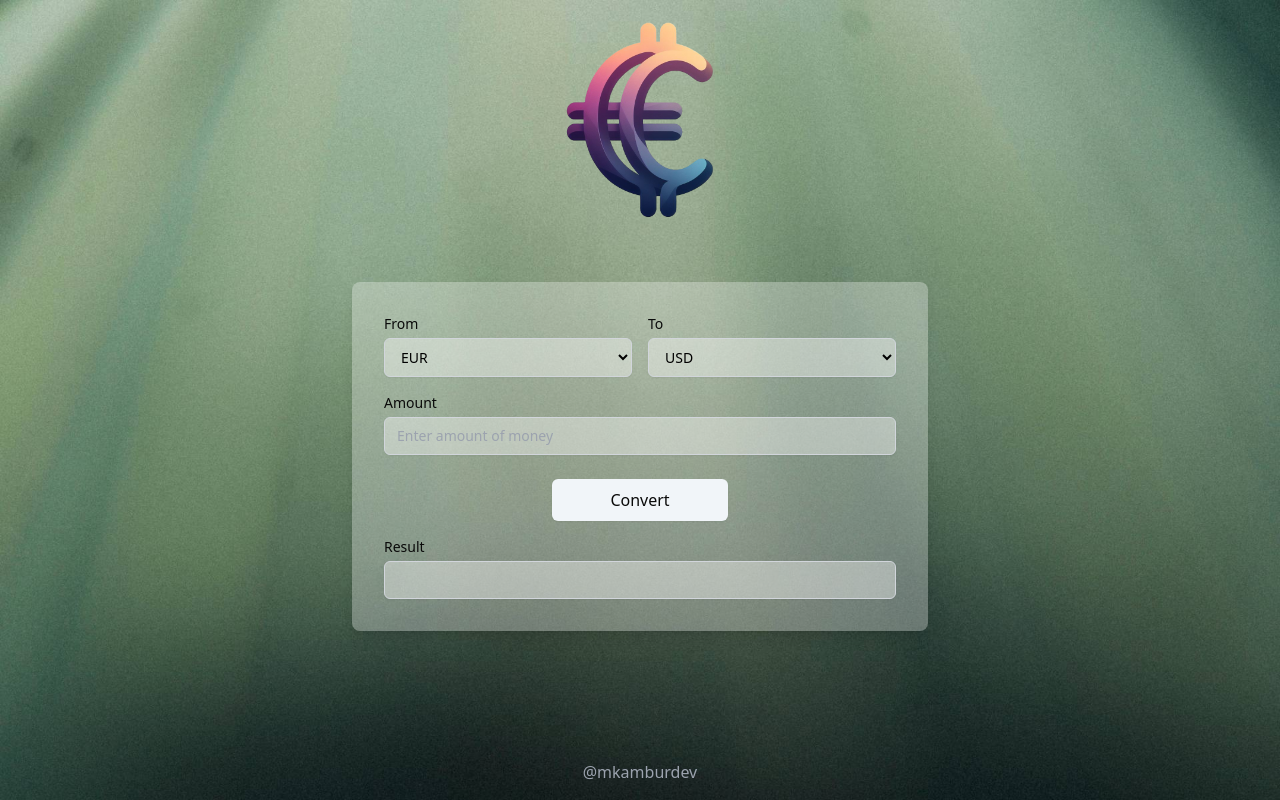
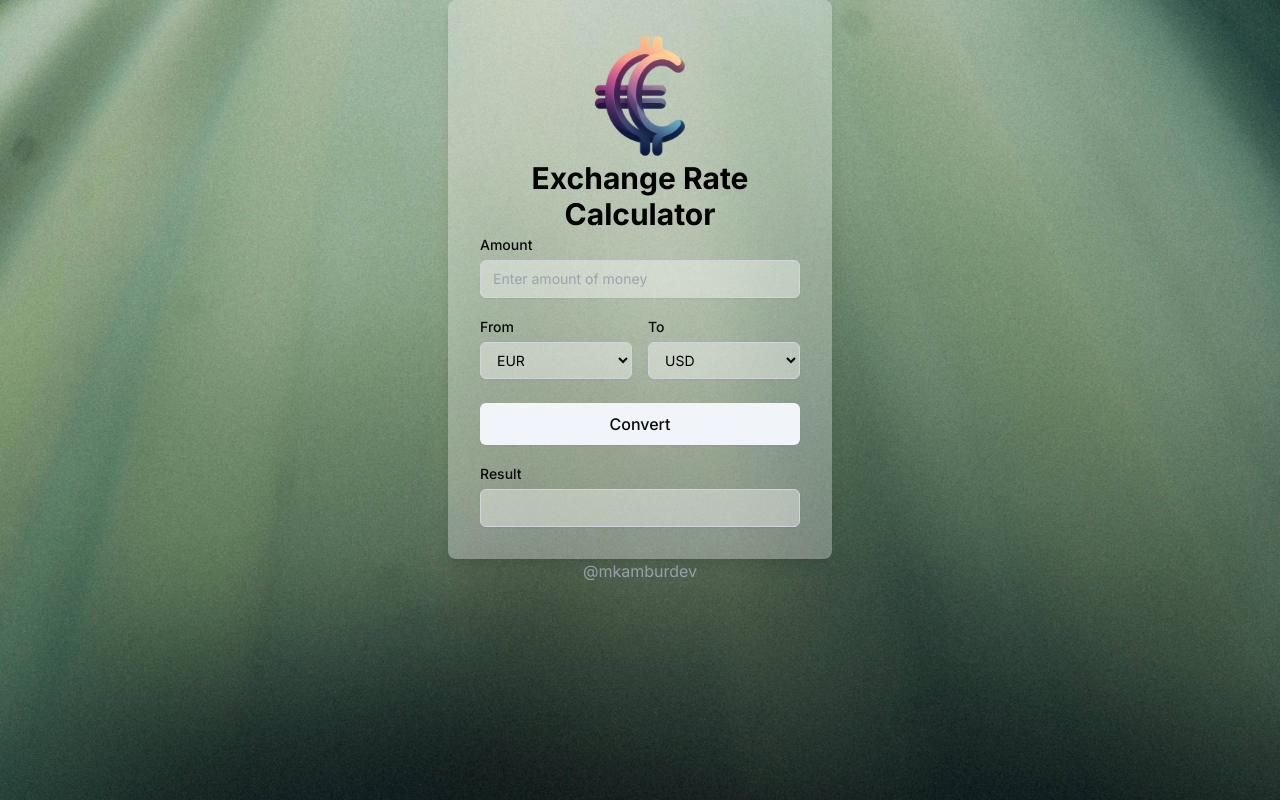
Before and after one commit to mkamburdev/Currency-Converter, a website: page build/index.html in a window 1280 px wide. Drawn offline with Linux system fonts and the light colour scheme.

Commit message:
Update margin-top utility classes for improved spacing consistency

```diff
--- a/build/index.html
+++ b/build/index.html
@@ -7,18 +7,37 @@
 	<meta http-equiv="X-UA-Compatible" content="ie=edge" />
 	<link rel="stylesheet" href="./css/output.css">
 	<title>Currency Converter | mkamburdev</title>
+	<link rel="preconnect" href="https://fonts.googleapis.com">
+	<link rel="preconnect" href="https://fonts.gstatic.com" crossorigin>
+	<link href="https://fonts.googleapis.com/css2?family=Inter:wght@100..900&display=swap" rel="stylesheet">
 </head>
 
-<body class="flex flex-col items-center justify-center min-h-screen bg-gray-100"
+<body class="flex flex-col h-svh bg-gray-100 font-nunito"
 	style="background-image: url('./img/background.jpeg'); background-size: cover;">
-	<div class="flex justify-center fixed top-0 inset-x-0 mt-4">
-		<a href="./index.html"><img src="./img/logo.png" alt="Logo" class="w-52 h-52"></a>
+	<!-- CONTAINER -->
+	<div class="relative flex flex-col items-center justify-center h-svh;">
+		<!-- FORM -->
+		<form id="conversion-form" class="w-96 max-w-xl backdrop-blur-0 bg-white/30 rounded-lg shadow-lg p-8">
+			<!-- LOGO -->
+			<div class="relative mx-auto">
+				<img class="w-32 h-32 mx-auto" src="./img/logo.png" alt="logo" />
 			</div>
 
-	<form id="conversion-form" class="mt-28 w-11/12 max-w-xl h-full backdrop-blur-0 bg-white/30 rounded-lg shadow-lg p-8">
+			<h1 class="text-3xl font-bold text-center">Exchange Rate Calculator</h1>
+
 			<div class="grid grid-cols-2 gap-4">
+				<!-- AMOUNT -->
+				<div class="col-span-2">
+					<label for="convert-count" class="text-sm font-medium text-neutral-950">Amount</label>
+					<input type="text" id="convert-count"
+						class="mt-1 block w-full py-2 px-3 border border-gray-300 bg-white/40 rounded-md shadow-sm focus:outline-none focus:ring-neutral-900 focus:border-neutral-900 sm:text-sm"
+						placeholder="Enter amount of money" aria-label="Amount"
+						oninput="this.value = this.value.replace(/[^0-9.]/g, '')" />
+				</div>
+
+				<!-- FROM -->
 				<div>
-				<label for="convert-from" class="block text-sm font-medium text-neutral-950">From</label>
+					<label for="convert-from" class="text-sm font-medium text-neutral-950">From</label>
 					<select id="convert-from"
 						class="mt-1 block w-full py-2 px-3 border border-gray-300 bg-white/40 rounded-md shadow-sm focus:outline-none focus:ring-neutral-900 focus:border-neutral-900 sm:text-sm">
 						<option value="eur" selected>EUR</option>
@@ -29,8 +48,9 @@
 					</select>
 				</div>
 
+				<!-- TO -->
 				<div>
-				<label for="convert-to" class="block text-sm font-medium text-neutral-950">To</label>
+					<label for="convert-to" class="text-sm font-medium text-neutral-950">To</label>
 					<select id="convert-to"
 						class="mt-1 block w-full py-2 px-3 border border-gray-300 bg-white/40 rounded-md shadow-sm focus:outline-none focus:ring-neutral-900 focus:border-neutral-900 sm:text-sm">
 						<option value="usd" selected>USD</option>
@@ -40,35 +60,35 @@
 						<option value="eth">ETH</option>
 					</select>
 				</div>
-			<div class="col-span-2">
-				<label for="convert-count" class="block text-sm font-medium text-neutral-950">Amount</label>
-				<input type="text" id="convert-count"
-					class="mt-1 block w-full py-2 px-3 border border-gray-300 bg-white/40 rounded-md shadow-sm focus:outline-none focus:ring-neutral-900 focus:border-neutral-900 sm:text-sm"
-					placeholder="Enter amount of money" aria-label="Amount" oninput="this.value = this.value.replace(/[^0-9.]/g, '')" />
-			</div>
+
+				<!-- SUBMIT -->
 				<div class="col-span-2">
 					<div class="flex justify-center">
 						<button type="submit"
-						class="mt-2 w-44 inline-flex items-center px-4 py-2 border border-transparent text-base font-medium rounded-md shadow-sm text-neutral-950 bg-slate-100 hover:bg-slate-200 focus:outline-none focus:ring-2 focus:ring-offset-2 focus:ring-neutral-900 ">
+							class="mt-2 w-full max-w-80 inline-flex items-center px-4 py-2 border border-transparent text-base font-medium rounded-md shadow-sm text-neutral-950 bg-slate-100 hover:bg-slate-200 focus:outline-none focus:ring-2 focus:ring-offset-2 focus:ring-neutral-900">
 							<span class="mx-auto">Convert</span>
 						</button>
 					</div>
 				</div>
 
+				<!-- OUTPUT -->
 				<div class="col-span-2">
 					<div class="col-span-2">
-					<label for="convert-count" class="block text-sm mb-1 font-medium text-neutral-950">Result</label>
+						<label for="convert-count" class="text-sm mb-1 font-medium text-neutral-950">Result</label>
 						<input type="text" id="output"
-						class="w-full py-2 px-3 border border-gray-300 bg-white/40 rounded-md shadow-sm focus:outline-none focus:ring-neutral-900 focus:border-neutral-900 sm:text-sm"
+							class="mt-1 block w-full py-2 px-3 border border-gray-300 bg-white/40 rounded-md shadow-sm focus:outline-none focus:ring-neutral-900 focus:border-neutral-900 sm:text-sm"
 							readonly aria-label="Output" />
 					</div>
 				</div>
 			</div>
 		</form>
-
-	<div class="fixed bottom-0 inset-x-0 flex justify-center items-center p-4">
+		<footer class="w-full">
+			<!-- AUTHOR -->
+			<div class="text-center mb-2">
 				<a href="https://github.com/mkamburdev/" target="_blank" rel="noopener noreferrer"
 					class="text-gray-400 transition duration-300 ease-in-out transform hover:scale-110">@mkamburdev</a>
+			</div>
+		</footer>
 	</div>
 
 	<script src="./js/index.js"></script>
```
Also changed, not shown: build/css/output.css. Lines whose indentation alone changed are shown as unchanged.
